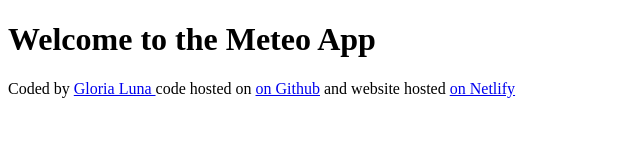
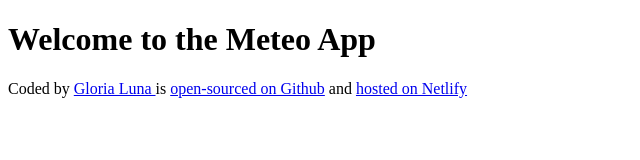
Before and after one commit to xil72/meteo, a plain HTML site: page index.html in a window 1280 px wide. Shown: the whole page, without its empty margins (0-640 px from the left). Drawn offline with Linux system fonts and the light colour scheme.

Commit message:
Updated the footer content

```diff
--- a/index.html
+++ b/index.html
@@ -9,9 +9,15 @@
         <h1>Welcome to the Meteo App</h1>
         <footer>
         Coded by
-        <a href="https://github.com/xil72" target="_blank"> Gloria Luna </a> code hosted on
-        <a href="https://github.com/xil72/meteo" target="_blank"> on Github</a> and website hosted
-        <a href="https://meteo-shecodes-app-gm.netlify.app/" target="_blank"> on Netlify</a>
+        <a href="https://github.com/xil72" target="_blank"> Gloria Luna </a>
+        is
+        <a href="https://github.com/xil72/meteo" target="_blank"
+        >open-sourced on Github</a
+        >
+        and
+        <a href="https://meteo-shecodes-app-gm.netlify.app/" target="_blank"
+        >hosted on Netlify</a
+        >
     </footer>
     </body>
 </html>
```
